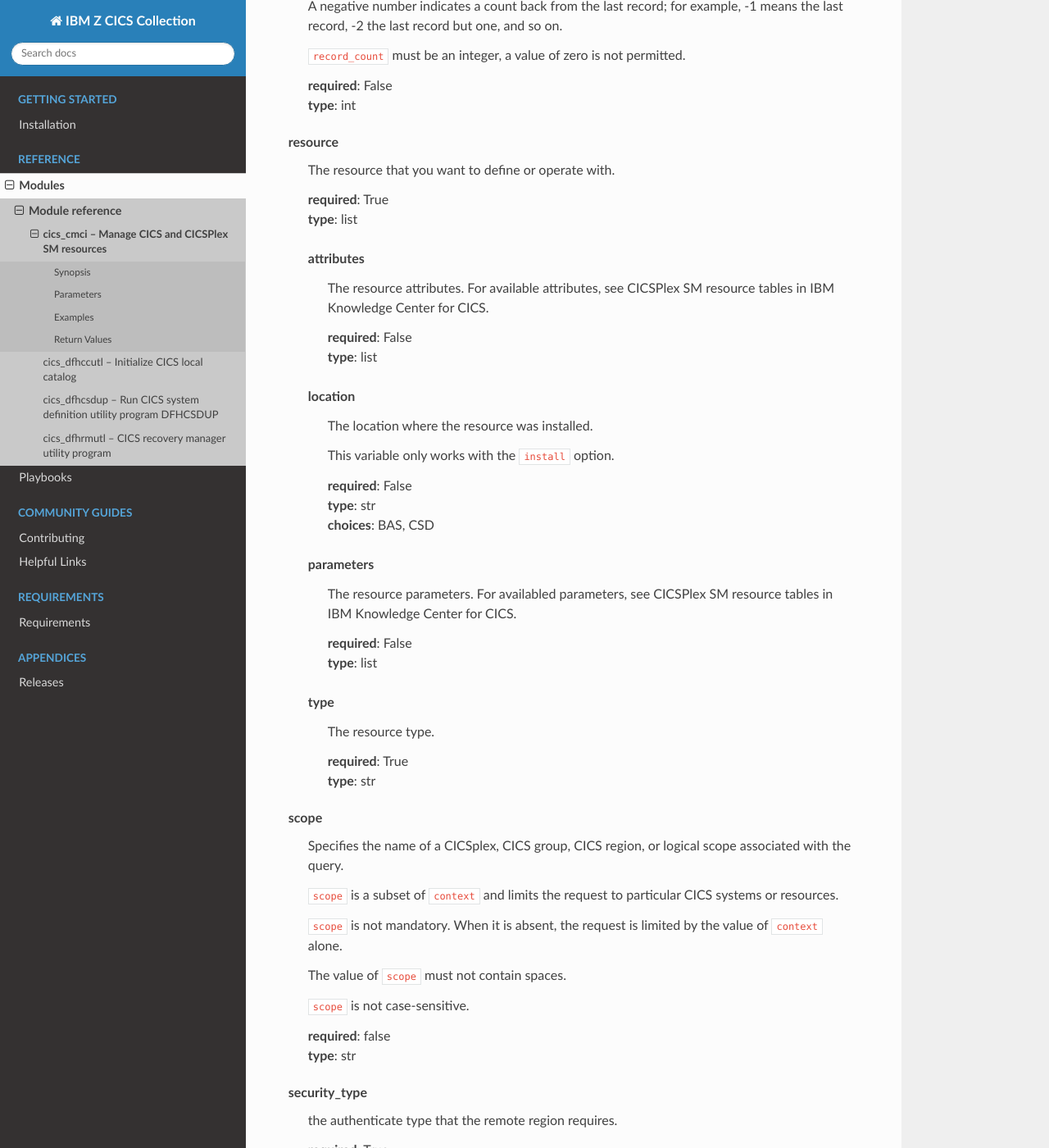
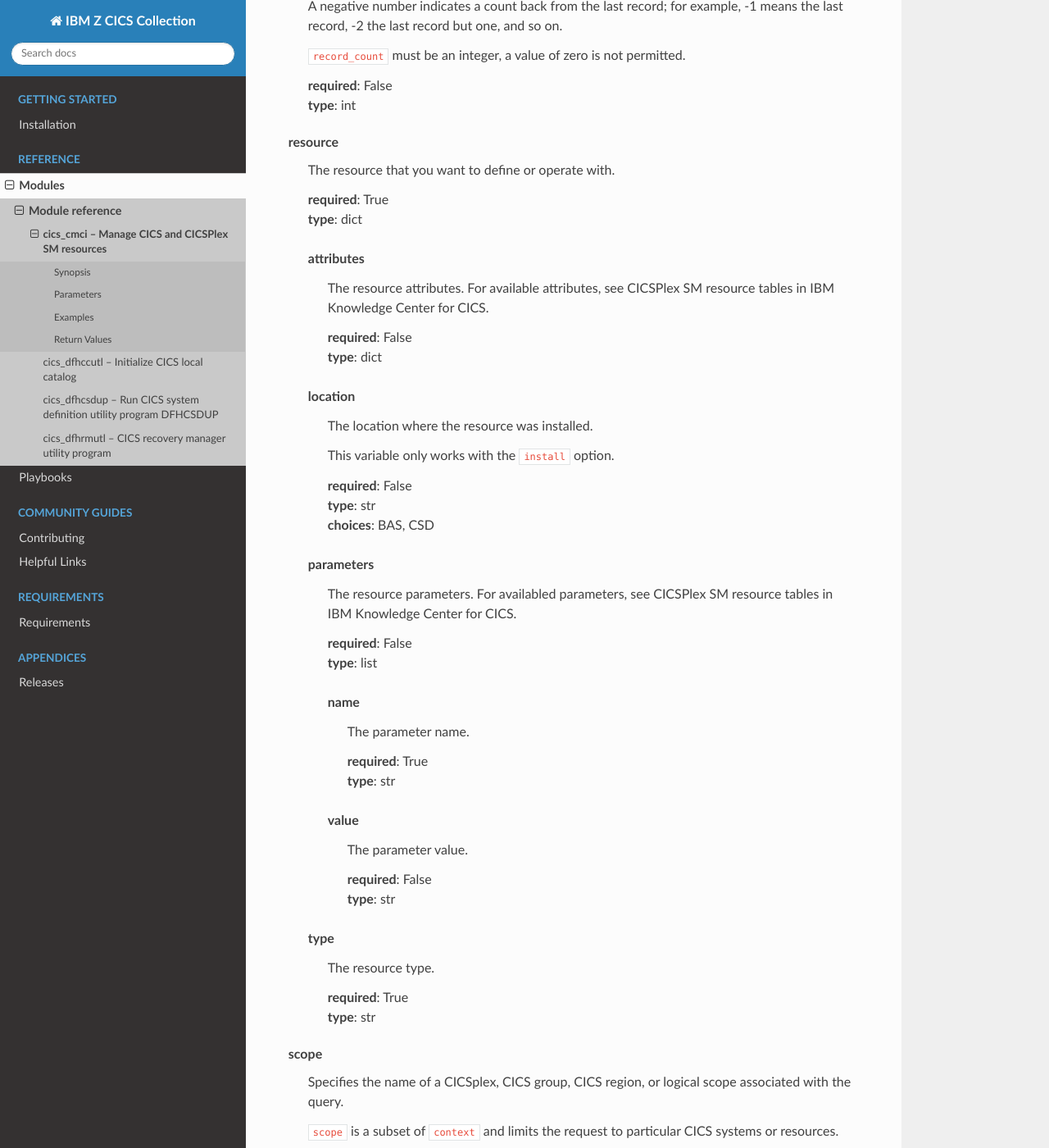
Before and after one commit to ansible-collections/ibm_zos_cics, a Sphinx documentation site: the page built from docs/source/modules/cics_cmci.rst, in a window 1280 px wide and 1400 px high, scrolled down 3022 px. Shown: the whole window at 82% size. Built offline with Sphinx 7.4.7 and the Read the Docs theme 2.0.0, drawn with Linux system fonts in a browser that asks for light colours.

Commit message:
Samples docs and test updates

```diff
--- a/docs/source/modules/cics_cmci.rst
+++ b/docs/source/modules/cics_cmci.rst
@@ -170,7 +170,7 @@ resource
 
 
   | **required**: True
-  | **type**: list
+  | **type**: dict
 
 
 
@@ -179,7 +179,7 @@ resource
 
 
     | **required**: False
-    | **type**: list
+    | **type**: dict
 
 
 
@@ -202,6 +202,18 @@ resource
     | **required**: False
     | **type**: list
 
+
+    name
+      The parameter name.
+
+      | **required**: True
+      | **type**: str
+
+    value
+      The parameter value.
+
+      | **required**: False
+      | **type**: str
 
 
   type
```
Also changed, not shown: 5 other files.
